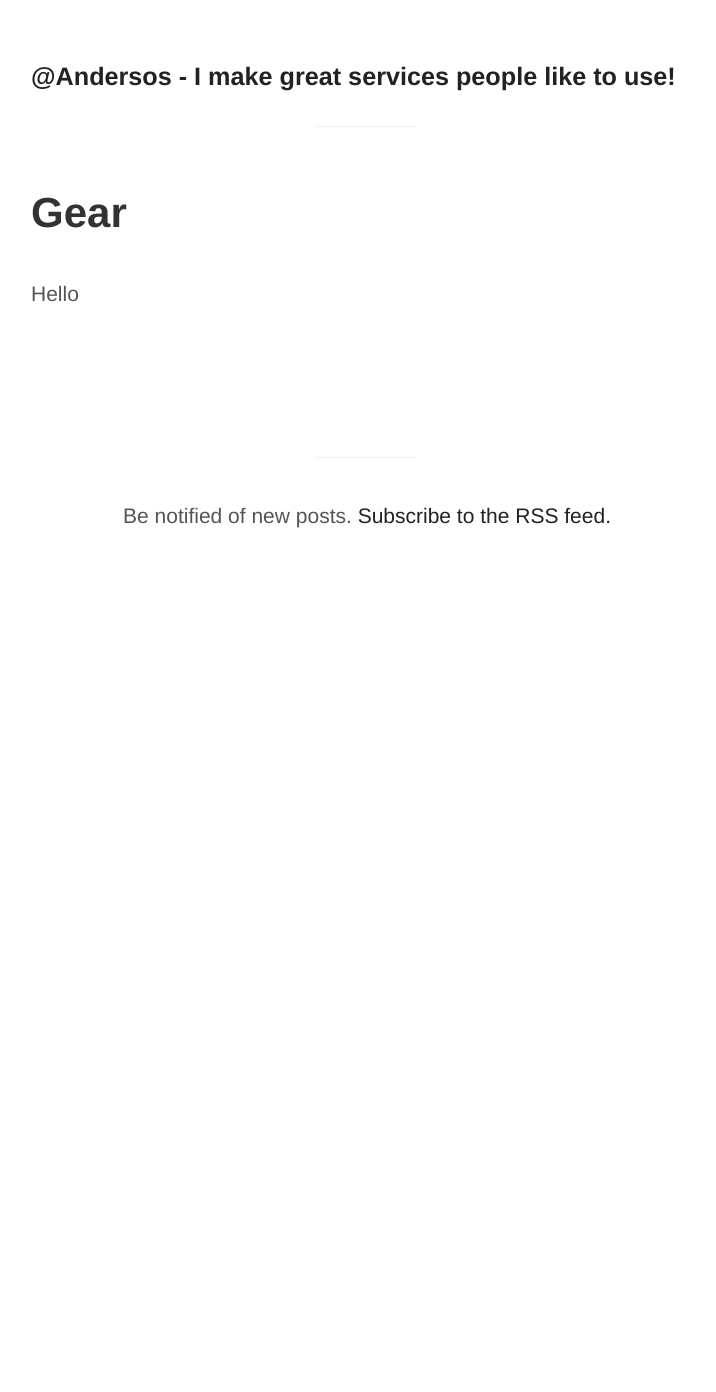
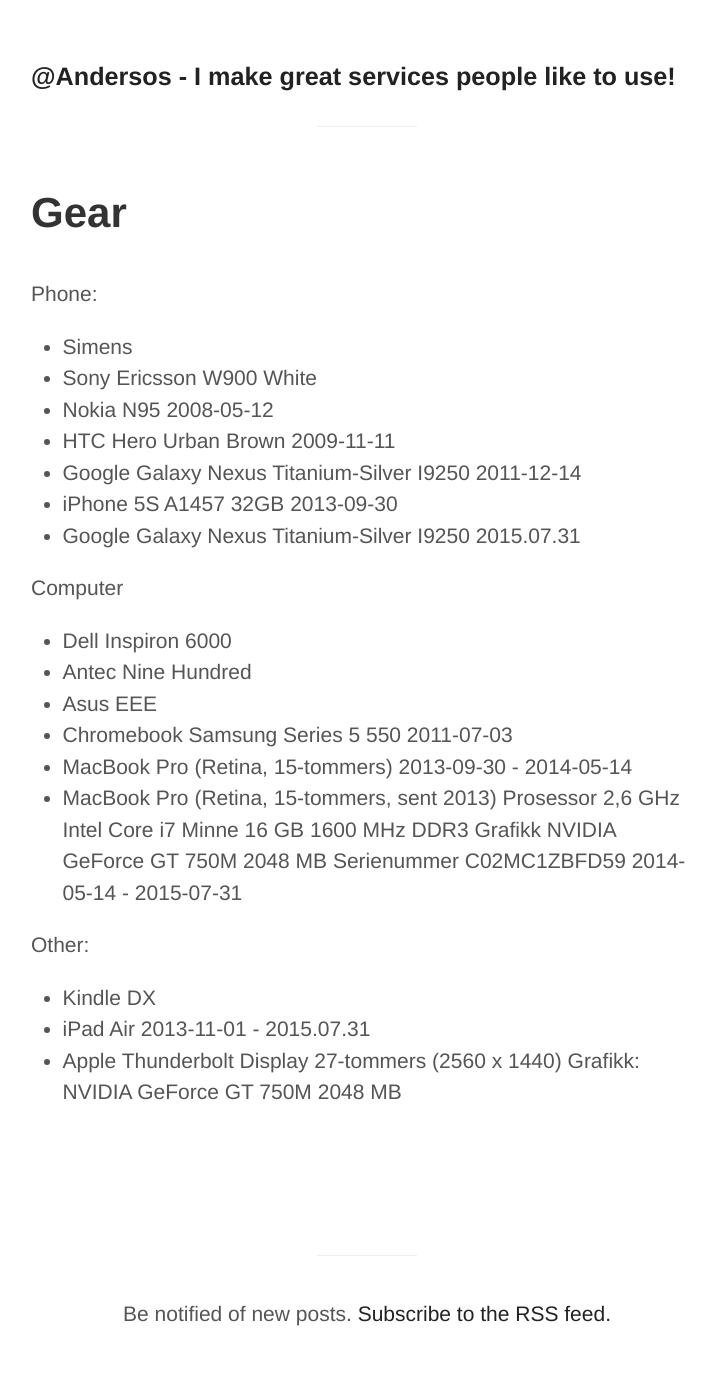
Before and after one commit to Andersos/andersos.net, a Jekyll site: the page built from pages/gear.md, in a window 1280 px wide. Shown: the whole page, without its empty margins (273-989 px from the left). Built offline with Jekyll 4.4.1, drawn with Linux system fonts in a browser that asks for light colours; Markdown is read by kramdown in place of the engine named in the settings; before the commit the page ends 900 px from its top, so only the background shows below that.

Commit message:
Close #79

```diff
--- a/pages/gear.md
+++ b/pages/gear.md
@@ -2,7 +2,26 @@
 layout: page
 title: Gear
 thumbnail: /images/
-permalink: /gear/index.html
 ---
 
-Hello
+Phone:
+- Simens
+- Sony Ericsson W900 White
+- Nokia N95 2008-05-12
+- HTC Hero Urban Brown 2009-11-11
+- Google Galaxy Nexus Titanium-Silver I9250 2011-12-14
+- iPhone 5S A1457 32GB 2013-09-30
+- Google Galaxy Nexus Titanium-Silver I9250 2015.07.31
+
+Computer
+- Dell Inspiron 6000
+- Antec Nine Hundred
+- Asus EEE
+- Chromebook Samsung Series 5 550 2011-07-03
+- MacBook Pro (Retina, 15-tommers) 2013-09-30 - 2014-05-14
+- MacBook Pro (Retina, 15-tommers, sent 2013) Prosessor 2,6 GHz Intel Core i7 Minne 16 GB 1600 MHz DDR3 Grafikk NVIDIA GeForce GT 750M 2048 MB Serienummer C02MC1ZBFD59 2014-05-14 - 2015-07-31
+
+Other:
+- Kindle DX
+- iPad Air 2013-11-01 - 2015.07.31
+- Apple Thunderbolt Display 27-tommers (2560 x 1440) Grafikk: NVIDIA GeForce GT 750M 2048 MB
```
